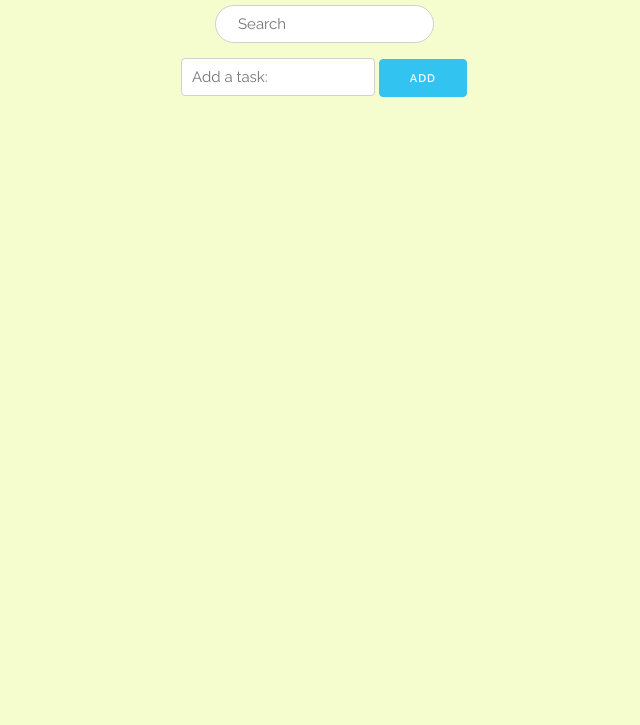
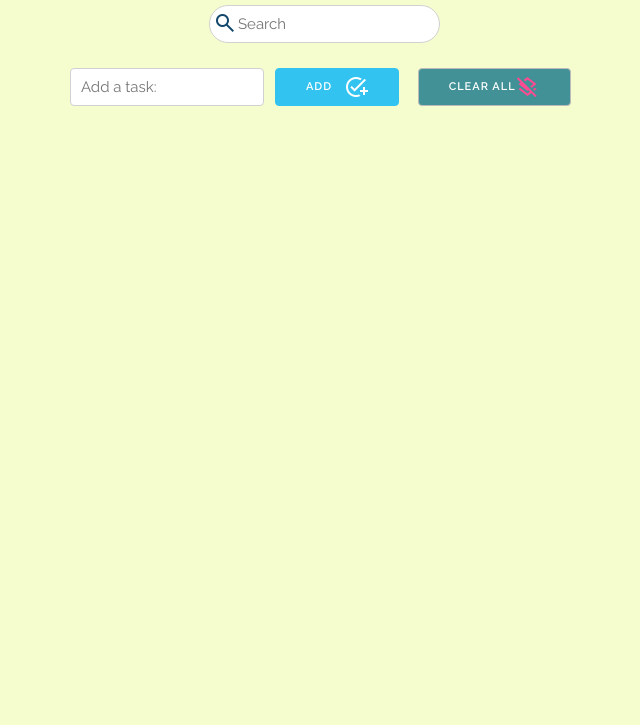
Before and after one commit to JustAnotherHeroRiding/Lesson-3---JS-Further, a plain HTML site: page Challenges/To Do/index.html in a window 1280 px wide. Shown: the part 75-800 px from the top of the page, without its empty margins (316-956 px from the left). Drawn offline with nearby package versions, Linux system fonts and the light colour scheme.

Commit message:
search and styling

```diff
--- a/Challenges/To Do/css/styles.css
+++ b/Challenges/To Do/css/styles.css
@@ -23,15 +23,66 @@ li {
 }
 
 .remove-btn {
-    margin-bottom: 0;
+  margin-bottom: 0;
   color: white;
   background-color: #ff8080;
 }
 .remove-btn:hover {
-    background-color: #D83F31;
+  background-color: #d83f31;
+}
+.row {
+  display: flex;
+  gap: 0.5em;
+  width: 80%;
+  justify-content: center;
+  align-items: center;
+  margin-bottom: 5%;
 }
 
+#newTask {
+  flex-grow: 1;
+}
+
+input {
+    margin-bottom: 0;
+}
+button {
+  display: flex;
+  align-items: center;
+  justify-content: center;
+  margin-left: 1em;
+  margin-bottom: 0;
+}
+
+.button-primary > span {
+  margin-left: 0.5em;
+}
 #searchBar {
-    border-radius: 40px;
-    padding: 1em 1.5em;
+  border-radius: 40px;
+  padding: 1em 1.9em;
 }
+
+#searchForm {
+  position: relative;
+}
+
+#searchIcon {
+  position: absolute;
+  left: 2%;
+  top: 15%;
+}
+
+#clearAll {
+  background-color: #419197;
+  color: white;
+}
+#clearAll > span {
+  color: #ff4b91;
+}
+
+
+#newTaskForm {
+    display: flex;
+    margin-top: auto;
+    margin: auto 0;
+}
--- a/Challenges/To Do/index.html
+++ b/Challenges/To Do/index.html
@@ -25,7 +25,10 @@
     <link rel="stylesheet" href="css/normalize.css" />
     <link rel="stylesheet" href="css/skeleton.css" />
     <link rel="stylesheet" href="css/styles.css" />
-
+    <link
+      rel="stylesheet"
+      href="https://fonts.googleapis.com/css2?family=Material+Symbols+Outlined:opsz,wght,FILL,GRAD@24,400,0,0"
+    />
     <!-- Favicon
   –––––––––––––––––––––––––––––––––––––––––––––––––– -->
     <link rel="icon" type="image/png" href="images/favicon.png" />
@@ -36,15 +39,32 @@
   –––––––––––––––––––––––––––––––––––––––––––––––––– -->
     <div class="container flex-main">
       <h1>To-Do!</h1>
-      <input type="text" name="search" id="searchBar" autocomplete="off" placeholder="Search">
+      <form id="searchForm" action="">
+        <span id="searchIcon" class="material-symbols-outlined"> search </span>
+        <input
+          type="text"
+          name="search"
+          id="searchBar"
+          autocomplete="off"
+          placeholder="Search"
+        />
+      </form>
       <div class="row">
+        <form id="newTaskForm">
         <input
           type="text"
           name="newTask"
           id="newTask"
           placeholder="Add a task: "
         />
-        <input type="button" value="Add" id="addTask" class="button-primary" />
+
+        <button id="addTask" class="button-primary">
+          Add<span class="material-symbols-outlined"> add_task </span>
+        </button>
+    </form>
+        <button id="clearAll">
+          Clear all<span class="material-symbols-outlined"> layers_clear </span>
+        </button>
       </div>
       <ul id="taskList"></ul>
     </div>
--- a/Challenges/To Do/toDo.js
+++ b/Challenges/To Do/toDo.js
@@ -2,23 +2,34 @@ const list = document.getElementById("taskList");
 const addTaskBtn = document.getElementById("addTask");
 const newTaskInput = document.getElementById("newTask");
 const searchInput = document.getElementById("searchBar");
+const searchForm = document.getElementById("searchForm");
+const clearAll = document.getElementById("clearAll");
 
 function getTasksFromLocalStorage() {
   const storedTasks = localStorage.getItem("tasks");
   return storedTasks ? JSON.parse(storedTasks) : [];
 }
+function searchTasks(query) {
+  const tasks = JSON.parse(localStorage.getItem("tasks") || "[]");
 
-function updateList() {
-  const tasks = getTasksFromLocalStorage();
+  const results = tasks.filter((task) => task.toLowerCase().includes(query.toLowerCase()));
 
+  return results;
+}
+
+function clearTasks() {
+    localStorage.clear();
+    list.innerHTML = "";
+}
+
+function getTasks(tasks) {
   list.innerHTML = "";
-  newTaskInput.value = "";
 
   tasks.forEach((task) => {
     const newListItem = document.createElement("li");
     const removeButton = document.createElement("button");
-    removeButton.textContent = "X";
-    removeButton.classList.add("remove-btn");
+    removeButton.textContent = "delete_forever";
+    removeButton.classList.add("material-symbols-outlined", "remove-btn");
     removeButton.addEventListener("click", () => {
       const taskIndex = tasks.indexOf(task);
       if (taskIndex !== -1) {
@@ -33,6 +44,22 @@ function updateList() {
   });
 }
 
+function updateList() {
+  const tasks = getTasksFromLocalStorage();
+
+  newTaskInput.value = "";
+
+  getTasks(tasks);
+}
+
+function updateSearchResults() {
+  const tasks = searchTasks(searchInput.value);
+
+  searchInput.value = "";
+
+  getTasks(tasks);
+}
+
 addTaskBtn.addEventListener("click", () => {
   const tasks = getTasksFromLocalStorage();
   const newTask = newTaskInput.value;
@@ -43,4 +70,14 @@ addTaskBtn.addEventListener("click", () => {
   }
 });
 
+searchForm.addEventListener("submit", (event) => {
+  event.preventDefault();
+  updateSearchResults();
+});
+
+
+clearAll.addEventListener("click", () => {
+    clearTasks();
+})
+
 updateList();
```
Also changed, not shown: 1 other file.
